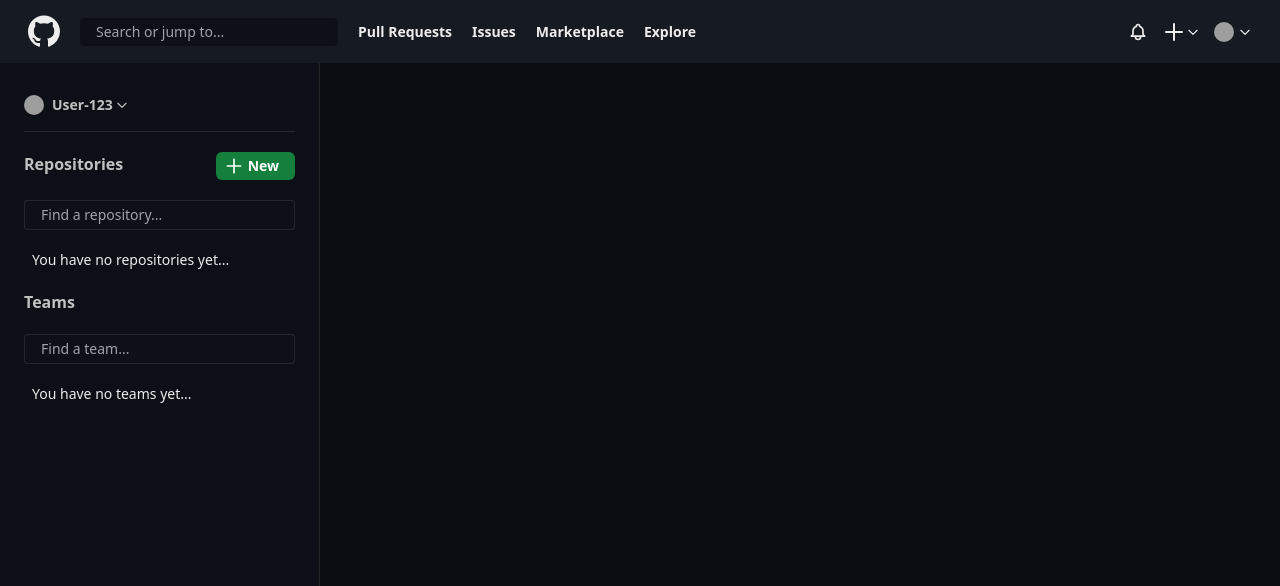
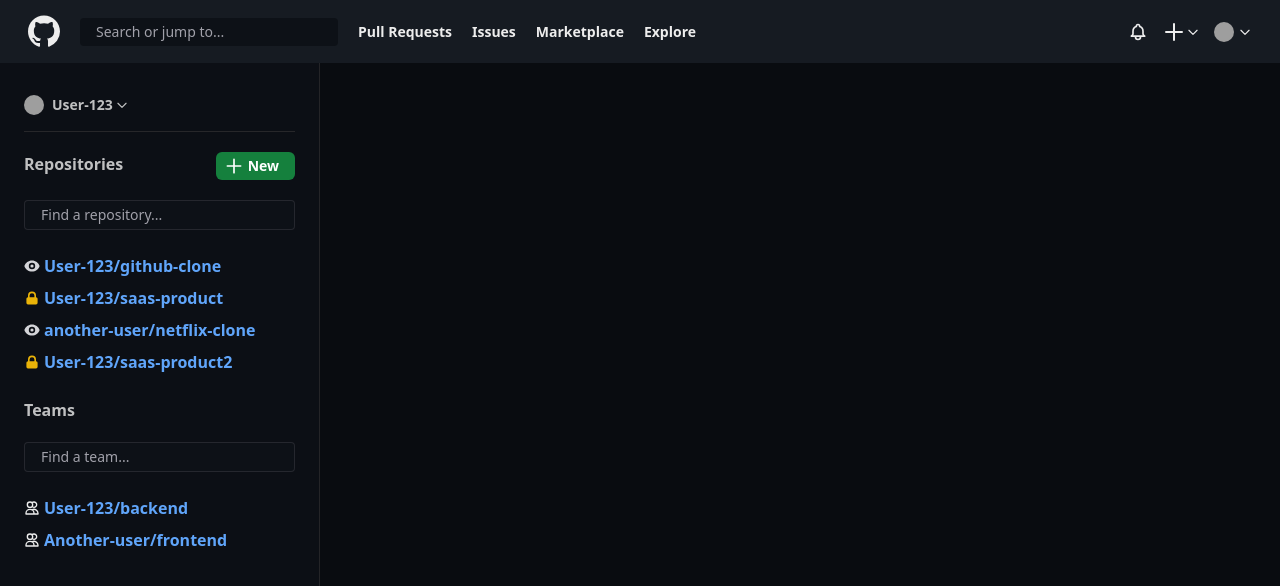
Before and after one commit to Parth-2412/Github-Clone, a React (Create React App) app: page / in a window 1280 px wide. Shown: the top 586 px of the page. Built offline with nearby package versions, Linux system fonts and the light colour scheme; grey boxes are pictures that could not be loaded.

Commit message:
Fixed warnings

```diff
--- a/src/Sidebar.js
+++ b/src/Sidebar.js
@@ -7,37 +7,37 @@
 function Sidebar() {
 	const [repoSearch, setRepoSearch] = useState("")
 	const [teamSearch, setTeamSearch] = useState("")
-    const [repos, setRepos] = useState([
-        // {
-        //     name : "github-clone",
-        //     visibility : "public",
-        //     username : "User-123"
-        // },
-        // {
-        //     name : "saas-product",
-        //     visibility : "private",
-        //     username : "User-123"
-        // },
-        // {
-        //     name : "netflix-clone",
-        //     visibility : "public",
-        //     username : "another-user"
-        // },
-        // {
-        //     name : "saas-product2",
-        //     visibility : "private",
-        //     username : "User-123"
-        // },
+    const [repos] = useState([
+        {
+            name : "github-clone",
+            visibility : "public",
+            username : "User-123"
+        },
+        {
+            name : "saas-product",
+            visibility : "private",
+            username : "User-123"
+        },
+        {
+            name : "netflix-clone",
+            visibility : "public",
+            username : "another-user"
+        },
+        {
+            name : "saas-product2",
+            visibility : "private",
+            username : "User-123"
+        },
     ])
-    const [teams, setTeams] = useState([
-        // {
-        //     name : "backend",
-        //     username : "User-123"
-        // },
-        // {
-        //     name : "frontend",
-        //     username : "Another-user"
-        // },
+    const [teams] = useState([
+        {
+            name : "backend",
+            username : "User-123"
+        },
+        {
+            name : "frontend",
+            username : "Another-user"
+        },
     ])
     return (
         <div className="md:bg-gh-sidebar px-6 py-6 flex flex-col space-y-5 border-r border-gray-800 border-opacity-90">
```
